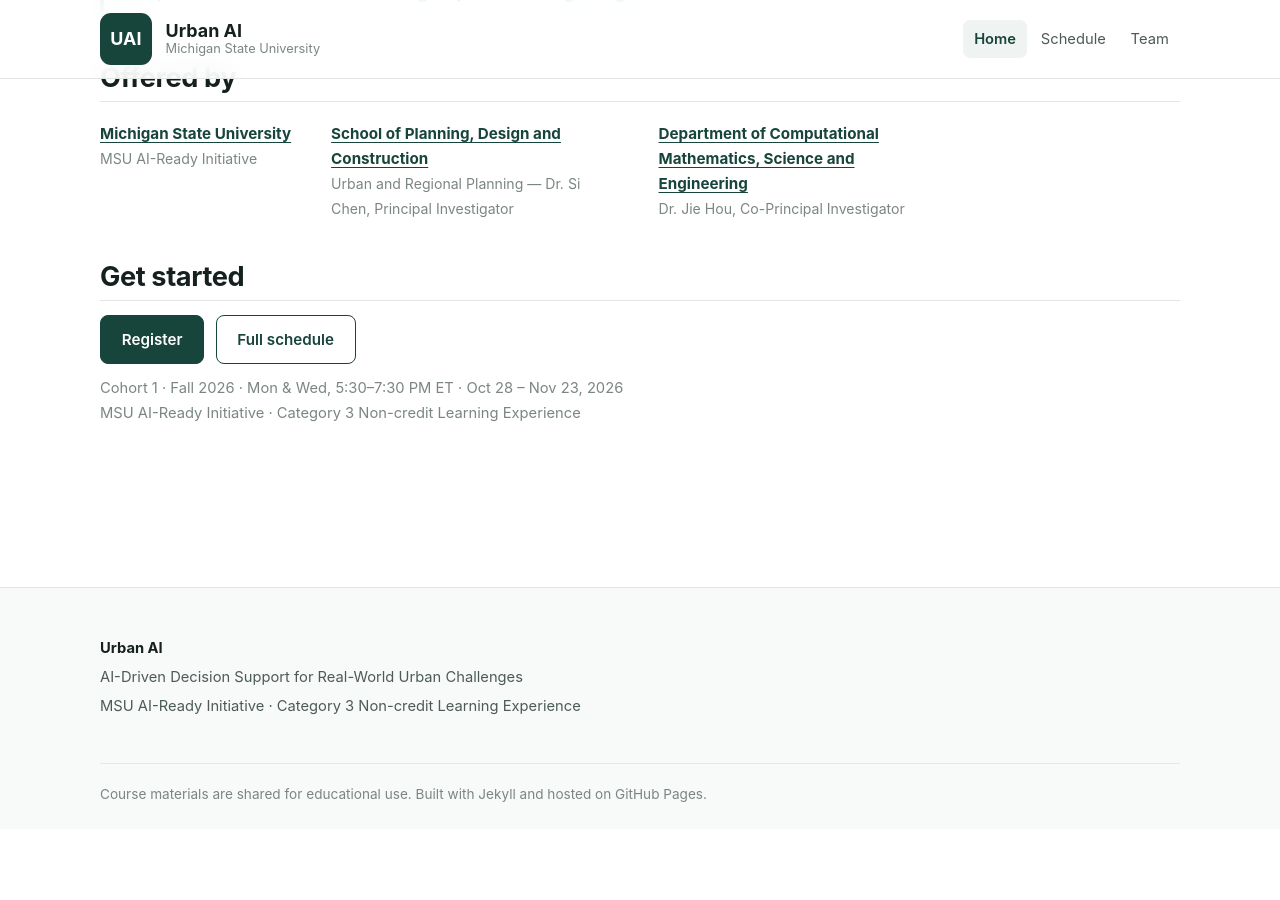
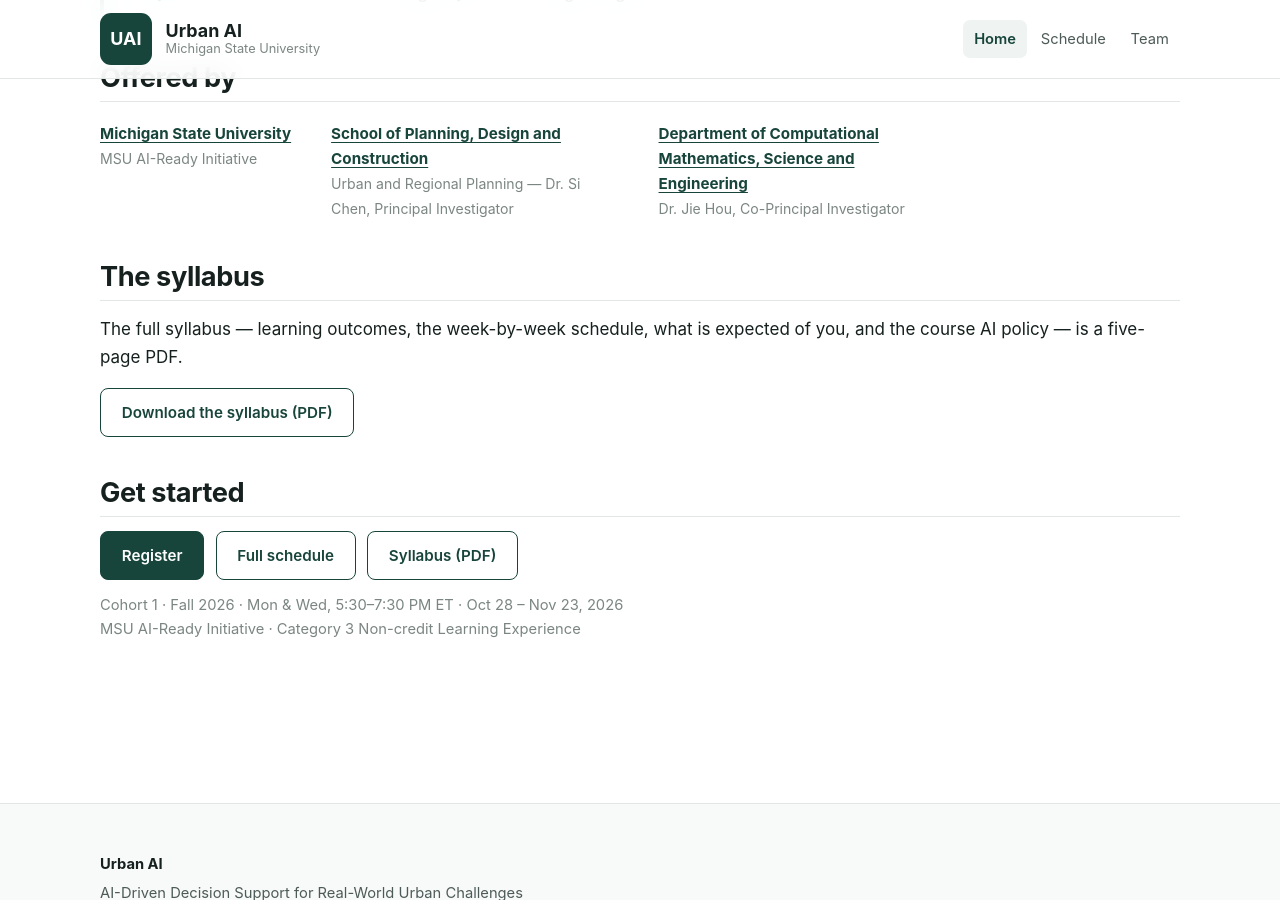
Before and after one commit to jiehou-lab/urban-ai, a Jekyll site: the page built from index.md, in a window 1280 px wide and 900 px high, scrolled down 2164 px. Built offline with Jekyll 4.4.1, drawn with Linux system fonts in a browser that asks for light colours; before the commit the page ends 2993 px from its top, so only the background shows below that.

Commit message:
Add Fall 2026 syllabus PDF and link from home page

```diff
--- a/_config.yml
+++ b/_config.yml
@@ -25,6 +25,7 @@
   register_url: "https://msu.co1.qualtrics.com/jfe/form/SV_9yizxIOZJVuss6y"   # Qualtrics registration
   teams_url: ""              # Microsoft Teams site — leave empty until approved; renders as plain underlined text
   zoom_url: "#"              # Zoom meeting link
+  syllabus_url: "/assets/Urban_AI_Syllabus_Fall_2026.pdf"   # course syllabus (PDF)
   repo_url: "https://github.com/jiehou-lab/urban-ai"
 
 # Hidden while under revision (pages still build, just not linked here):
--- a/_layouts/default.html
+++ b/_layouts/default.html
@@ -60,6 +60,7 @@
     <p class="hero-cta">
       <a class="btn" href="{{ site.course.register_url }}">Register for {{ site.course.cohort_label }}</a>
       <a class="btn btn-ghost" href="{{ '/schedule/' | relative_url }}">See the schedule</a>
+      <a class="btn btn-ghost" href="{{ site.course.syllabus_url | relative_url }}">Syllabus (PDF)</a>
     </p>
     <p class="hero-dates">{{ site.course.cohort_dates }}</p>
   </div>
--- a/index.md
+++ b/index.md
@@ -76,11 +76,21 @@
       <span>Dr. Jie Hou, Co-Principal Investigator</span></li>
 </ul>
 
+## The syllabus
+
+The full syllabus — learning outcomes, the week-by-week schedule, what is expected of you, and the course AI
+policy — is a five-page PDF.
+
+<p class="hero-cta">
+  <a class="btn btn-ghost" href="{{ site.course.syllabus_url | relative_url }}">Download the syllabus (PDF)</a>
+</p>
+
 ## Get started
 
 <p class="hero-cta">
   <a class="btn" href="{{ site.course.register_url }}">Register</a>
   <a class="btn btn-ghost" href="{{ '/schedule/' | relative_url }}">Full schedule</a>
+  <a class="btn btn-ghost" href="{{ site.course.syllabus_url | relative_url }}">Syllabus (PDF)</a>
 </p>
 
 <p class="muted">{{ site.course.cohort_label }} · {{ site.course.cohort_dates }}<br>
```
Also changed, not shown: 1 other file.
